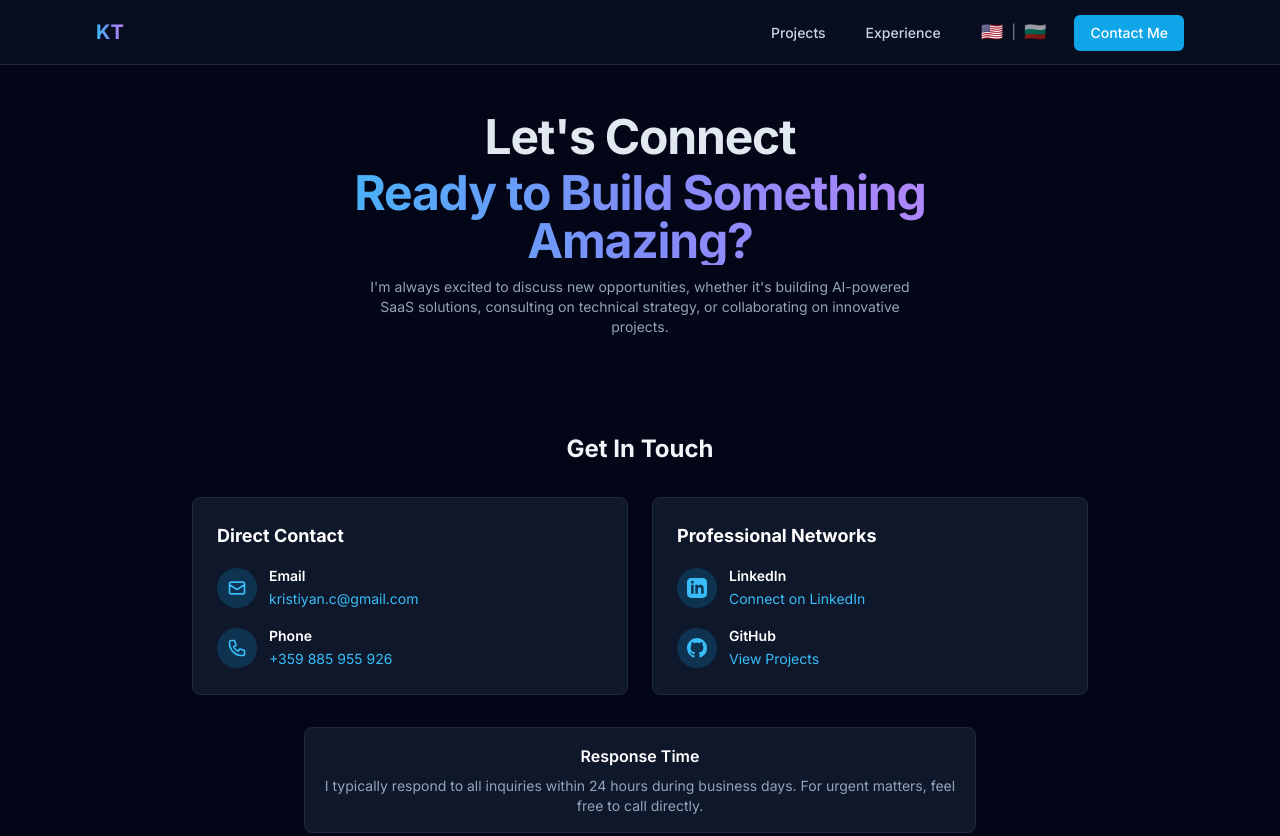
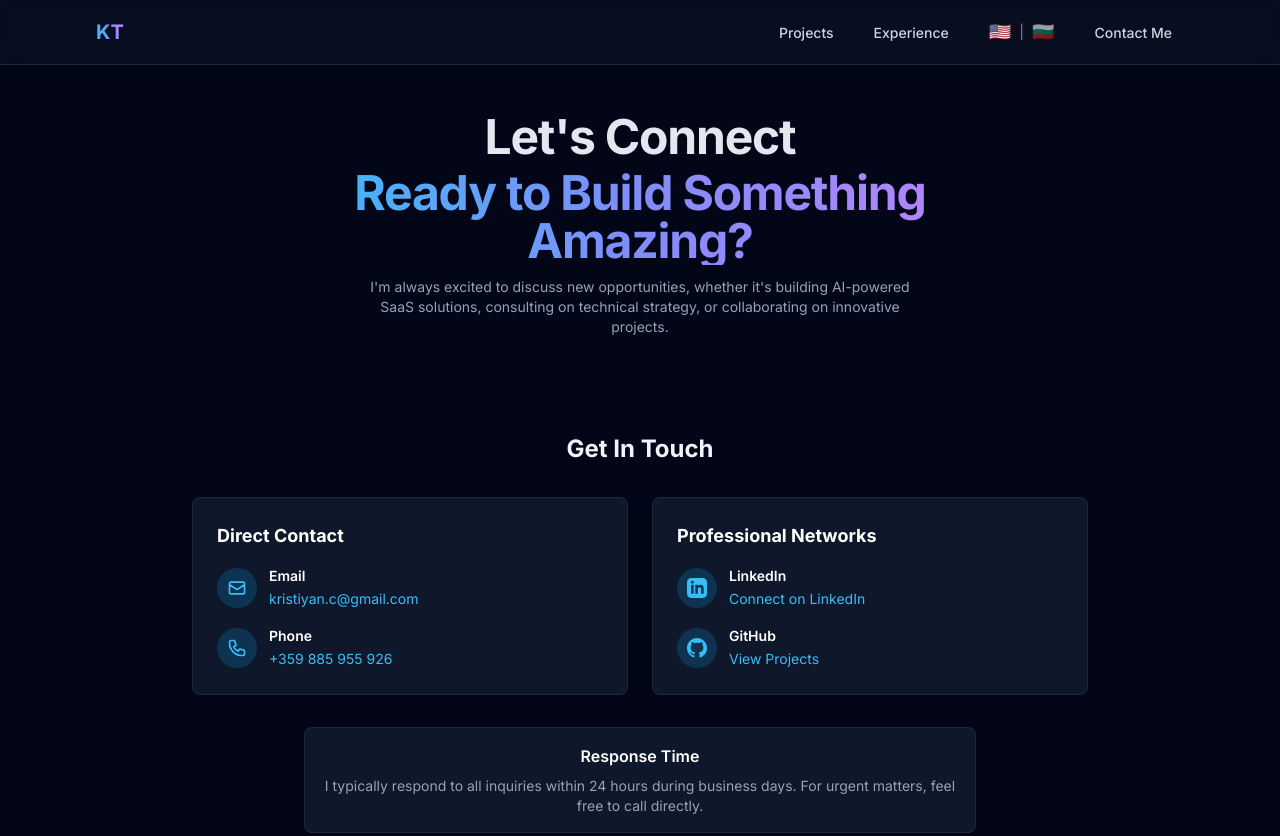
Before and after one commit to KristiyanTs/kristiyan, a plain HTML site: page contacts.html in a window 1280 px wide. Shown: the top 836 px of the page. Drawn offline with nearby package versions, Linux system fonts and the light colour scheme.

Commit message:
Refactor contact link styles in contacts.html and index.html for consistency. Updated the link class to improve visual appearance and maintain a cohesive design across the website.

```diff
--- a/contacts.html
+++ b/contacts.html
@@ -46,7 +46,7 @@
                             <span class="text-slate-500">|</span>
                             <span id="lang-bg" class="text-lg cursor-pointer hover:opacity-80 transition-opacity" data-lang="bg">🇧🇬</span>
                         </div>
-                        <a href="contacts.html" class="bg-sky-500 hover:bg-sky-600 text-white px-4 py-2 rounded-md text-sm font-medium transition-colors" data-i18n="nav.contact">Contact Me</a>
+                        <a href="contacts.html" class="nav-link text-slate-300 hover:text-white px-3 py-2 rounded-md text-sm font-medium" data-i18n="nav.contact">Contact Me</a>
                     </div>
                 </div>
             </div>
```
Also changed, not shown: index.html (+1 -1 lines).
